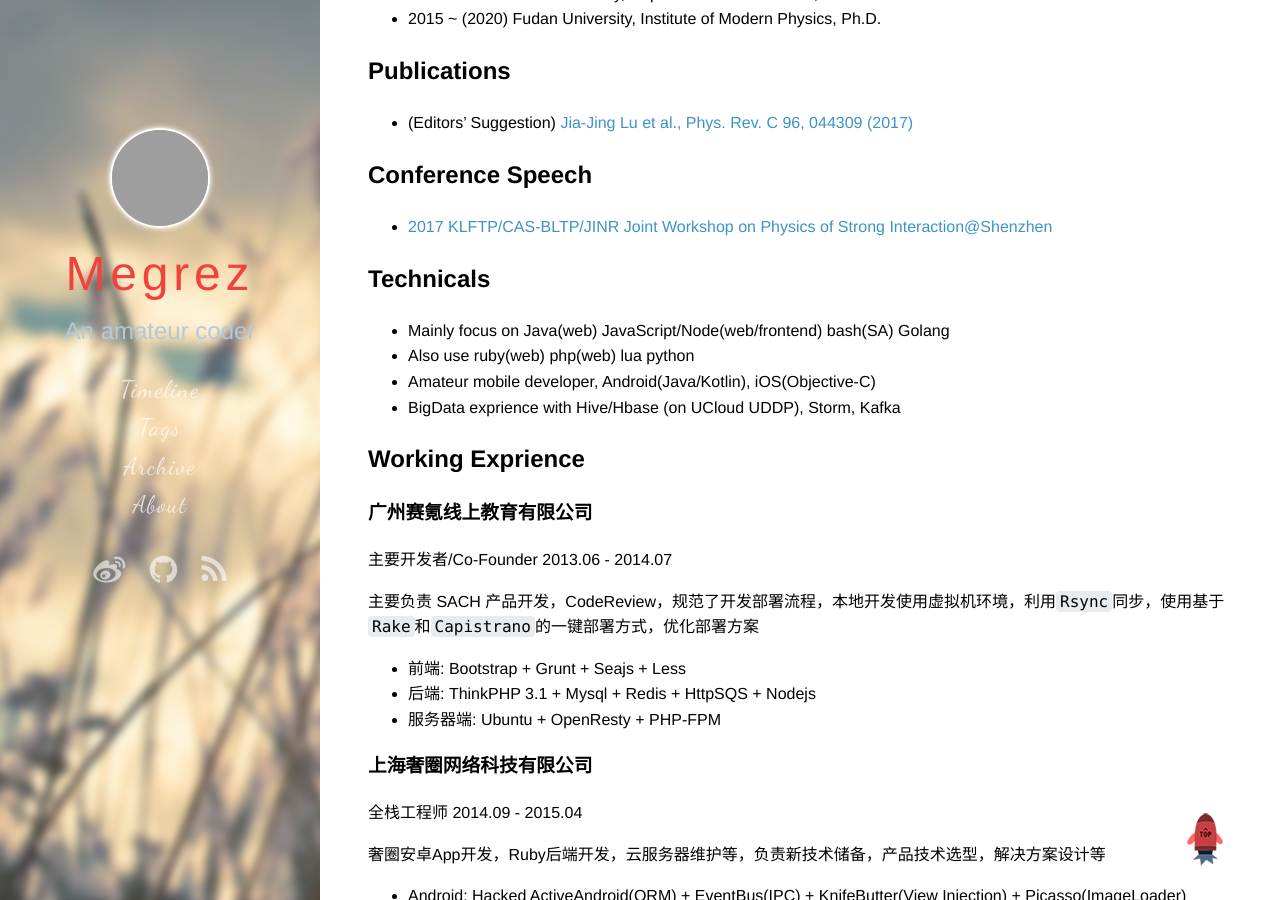
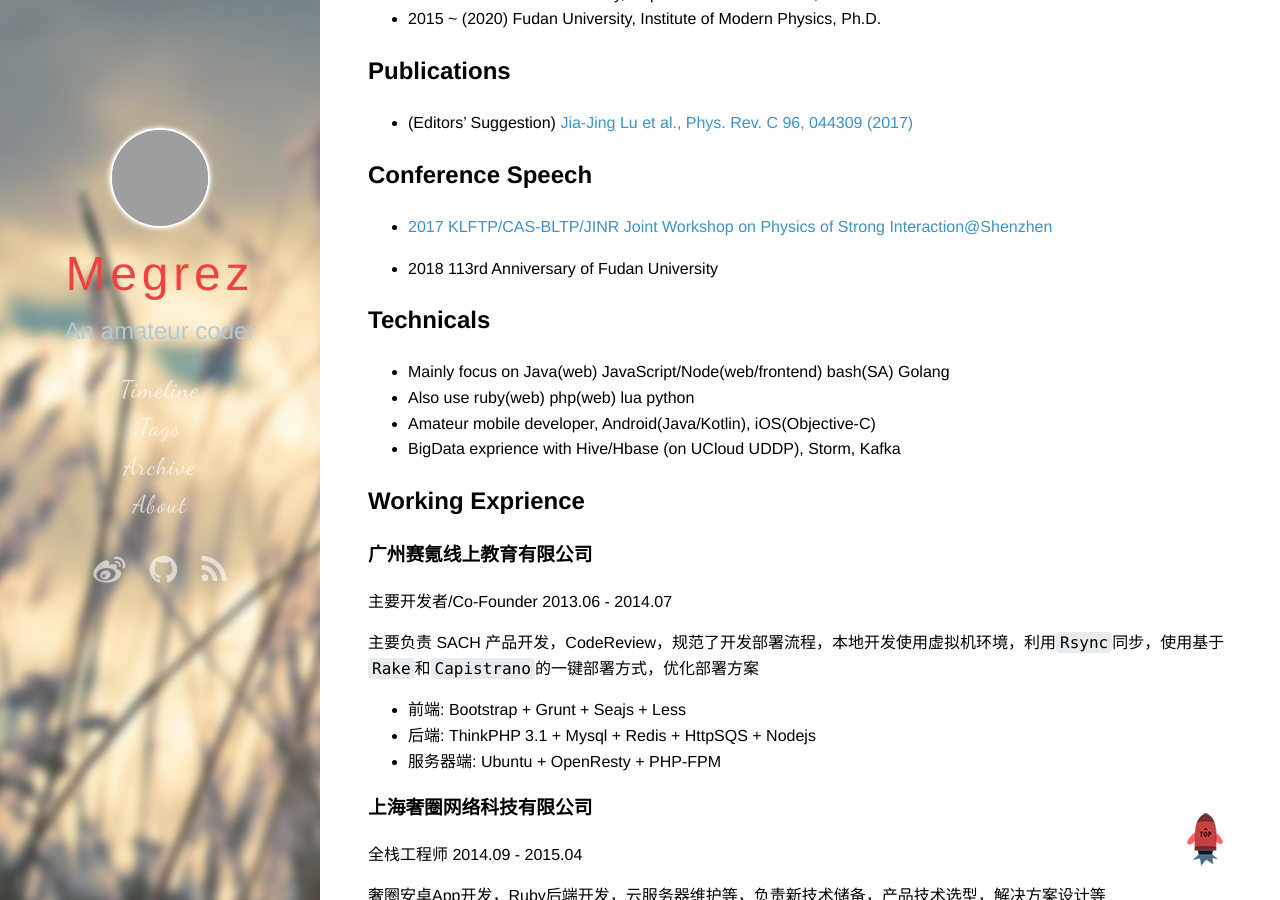
Before and after one commit to lujiajing1126/lujiajing1126.github.com, a Jekyll site: the page built from resume.md, in a window 1280 px wide and 900 px high, scrolled down 427 px. Built offline with Jekyll 4.4.1, drawn with Linux system fonts in a browser that asks for light colours; some web fonts are replaced; comment, search, counter and statistics services are not loaded; grey boxes are pictures that could not be loaded.

Commit message:
update resume and fix link

```diff
--- a/index.html
+++ b/index.html
@@ -1,7 +1,7 @@
 ---
 layout: blog
 description: ""
-tags : [ 原创 ,博客,技术博文,web开发,J2EE开发者,曾经不知你好]
+tags : [原创,博客,技术博文,小灰灰,复旦]
 ---
 
 {% for post in paginator.posts %}
--- a/resume.md
+++ b/resume.md
@@ -26,11 +26,13 @@
 
 ## Publications
 
- - (Editors' Suggestion) [Jia-Jing Lu et al., Phys. Rev. C 96, 044309 (2017)](https://journals.aps.org/prc/abstract/10.1103/PhysRevC.96.044309)
+ - (Editors' Suggestion) [Jia-Jing Lu et al., Phys. Rev. C 96, 044309 (2017)](https://doi.org/10.1103/PhysRevC.96.044309)
 
 ## Conference Speech
 
- - [2017 KLFTP/CAS-BLTP/JINR Joint Workshop on Physics of Strong Interaction@Shenzhen](http://static.normal.im/doc/pdf/conf-notes/201711-KLFTP-BLTP-JiajingLu.pdf)
+ - [2017 KLFTP/CAS-BLTP/JINR Joint Workshop on Physics of Strong Interaction@Shenzhen](http://dajipai.u.qiniudn.com/doc/pdf/conf-notes/201711-KLFTP-BLTP-JiajingLu.pdf)
+
+ - 2018 113rd Anniversary of Fudan University
 
 ## Technicals
 
```
Also changed, not shown: README.md.
